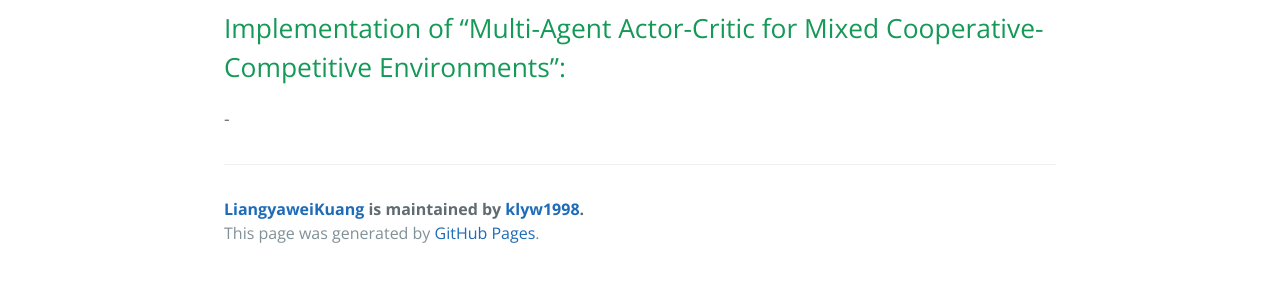
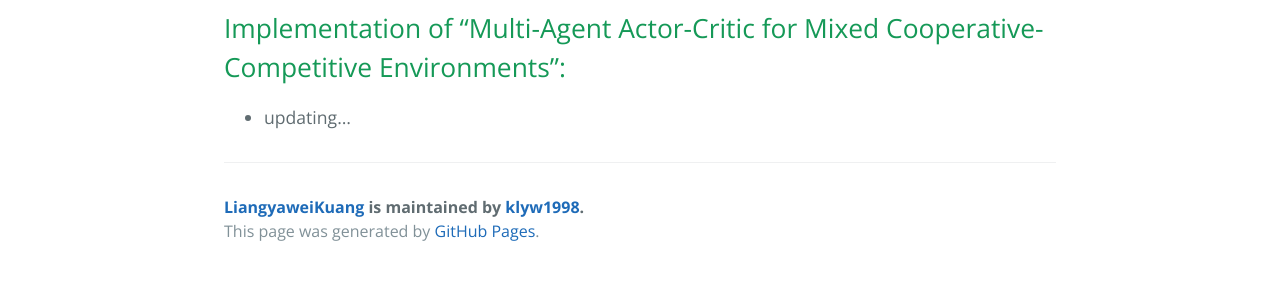
Before and after one commit to klyw1998/LiangyaweiKuang, a Jekyll site: the page built from projects.md, in a window 1280 px wide. Shown: the part 406-688 px from the top of the page. Built offline with Jekyll 4.4.1, drawn with Linux system fonts in a browser that asks for light colours.

Commit message:
Update projects.md

```diff
--- a/projects.md
+++ b/projects.md
@@ -5,4 +5,4 @@ description: During my MPhil...
 ---
 
 ## Implementation of "Multi-Agent Actor-Critic for Mixed Cooperative-Competitive Environments":
--
+- updating...
```
